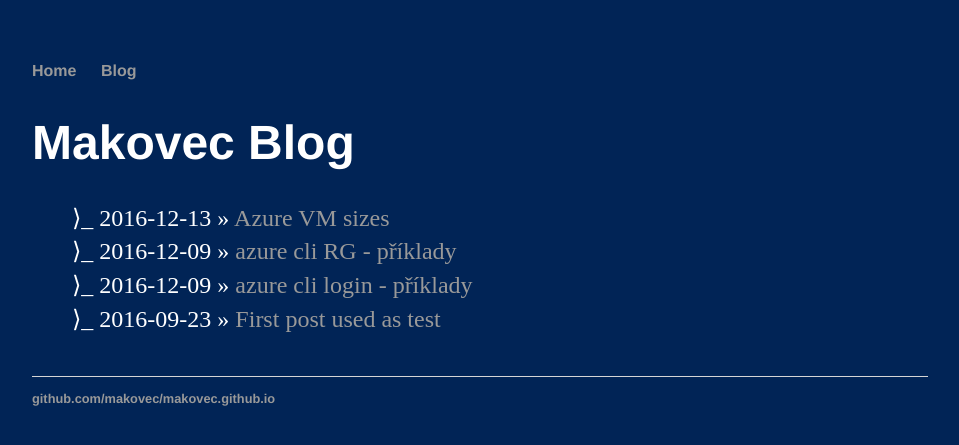
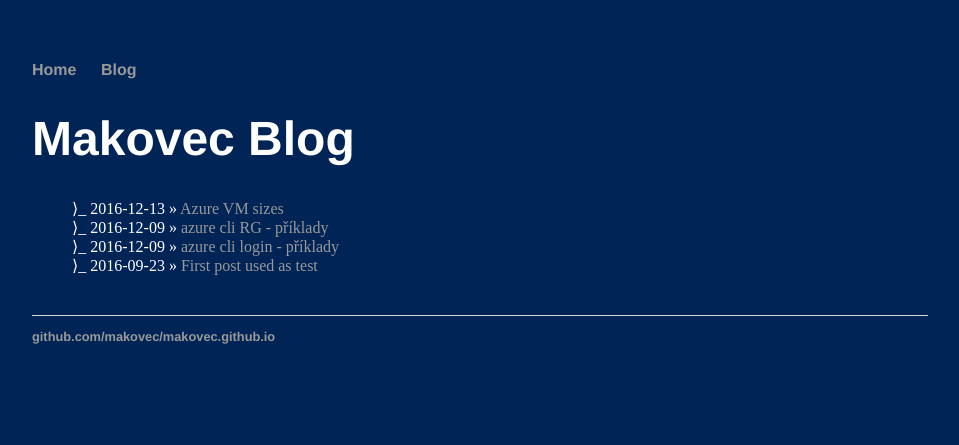
Before and after one commit to Makovec/makovec.github.io, a Jekyll site: the page built from blog/index.html, in a window 1280 px wide. Shown: the top 445 px of the page, without its empty margins (160-1119 px from the left). Built offline with Jekyll 4.4.1, drawn with Linux system fonts in a browser that asks for light colours.

Commit message:
font changes

```diff
--- a/css/main.css
+++ b/css/main.css
@@ -3,7 +3,7 @@ body { margin: 60px auto; width: 70%; background-color: #012456; color: #fff; }
 a { text-decoration: none; color: #999; }
 a:hover { text-decoration: underline; }
 
-p, ul { font-size: 1.5em; line-height: 1.4em; color: #fff; }
+p, ul { font-size: 1em; line-height: 1.2em; color: #fff; }
 
 h1, h2, h3, h4 { font-family: 'Helvetica', 'Arial', 'Sans-Serif'; }
 h1 { font-size: 3em;  }
@@ -17,7 +17,7 @@ nav ul li, footer ul li { display: inline; margin-right: 20px; }
 footer { border-top: 1px solid #d5d5d5; font-size: .8em; }
 
 /* Blog */
-ul.posts { margin: 20px auto 40px; font-size: 1.5em; }
+ul.posts { margin: 20px auto 40px; font-size: 1em; }
 ul.posts li { list-style: none; }
 
 /* CV */
```
